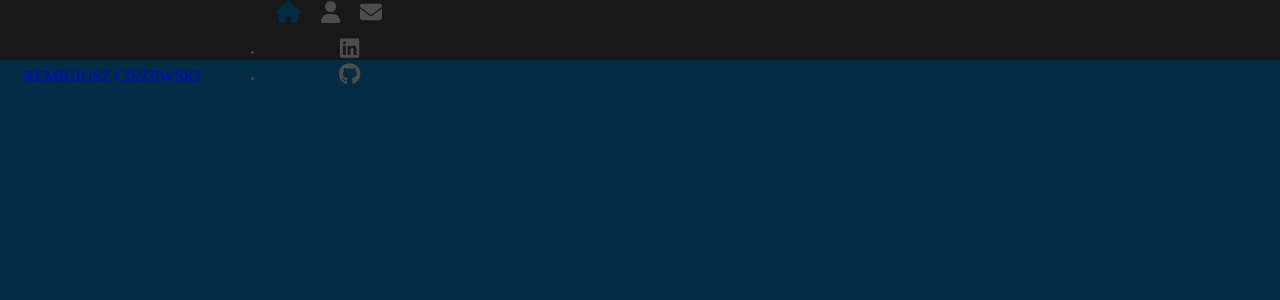
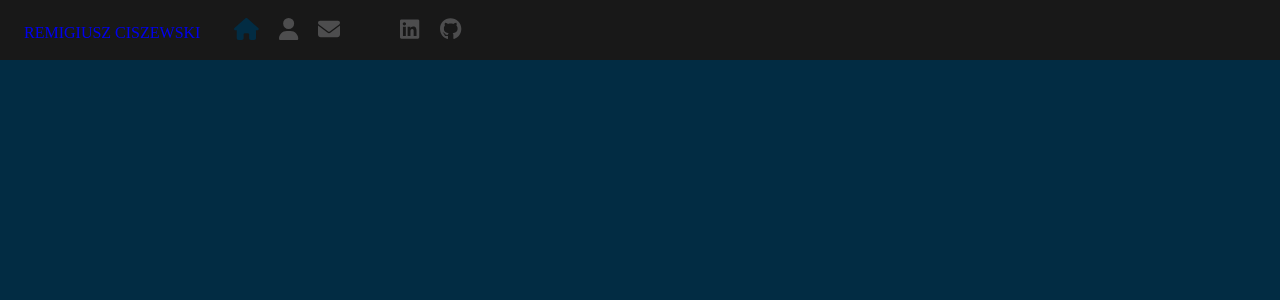
Before and after one commit to remciszewski/portfolio, a React (Create React App) app: page / in a window 1280 px wide. Shown: the top 300 px of the page. Built offline with nearby package versions, Linux system fonts and the light colour scheme.

Commit message:
add github and linkedin buttons

```diff
--- a/src/components/Navbar/index.js
+++ b/src/components/Navbar/index.js
@@ -6,9 +6,11 @@ import { faGithub, faLinkedin } from '@fortawesome/free-brands-svg-icons'
 
 const Navbar = () => (
   <div className="nav-bar">
+
     <Link className="home" to="/">
       <p className="h-btn">REMIGIUSZ CISZEWSKI</p>
     </Link>
+
     <nav>
       <NavLink exact="true" activeclassname="active" to="/">
         <FontAwesomeIcon icon={faHome} color="#4d4d4e" />
@@ -50,6 +52,7 @@ const Navbar = () => (
         </li>
       </ul>
     </nav>
+
   </div>
 )
 
--- a/src/components/Navbar/index.scss
+++ b/src/components/Navbar/index.scss
@@ -1,5 +1,6 @@
 .nav-bar {
     background: #181818;
+    display: flex;
     width: 100%;
     height: 60px;
     position: absolute;
@@ -22,8 +23,8 @@
 }
 
 nav {
-    display: inline-block;
-    text-align: center;
+    display: flex;
+    align-items: center;
     height: 100%;
     width: 210px;
     a {
@@ -44,3 +45,13 @@ nav {
     }
 
 }
+
+ul {
+    display: flex;
+    align-items: center;
+
+    li {
+        list-style: none;
+        display: inline-block;
+    }
+}
```
